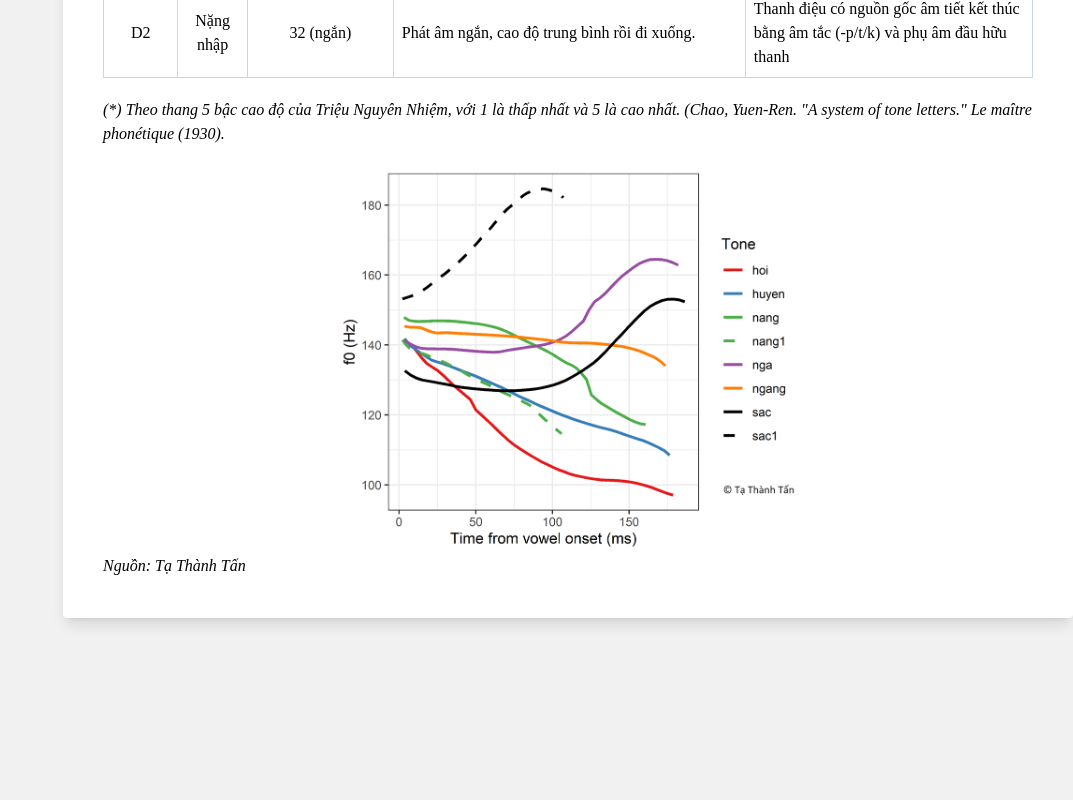
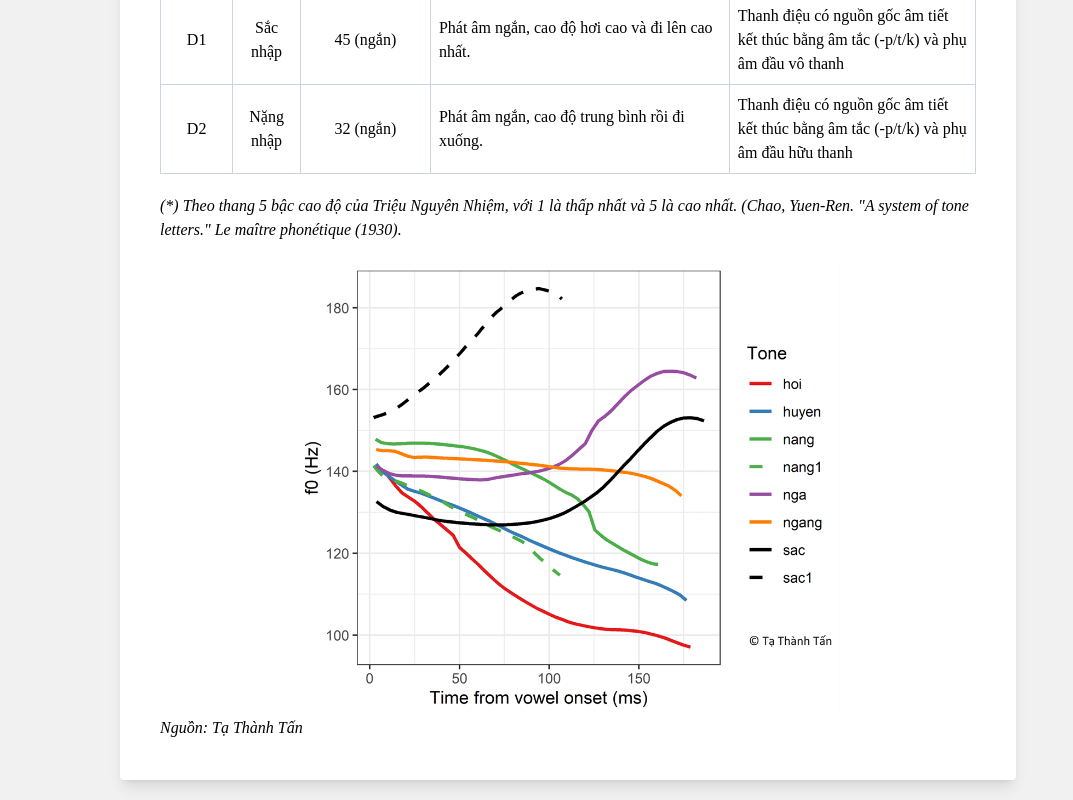
Before and after one commit to scientific99/ipa-scientific-research, a React (Create React App) app: page /document in a window 1280 px wide. Shown: the part 864-1664 px from the top of the page, without its empty margins (207-1280 px from the left). Before the commit the page ends 1502 px from the top, so only its background shows below. Built offline with nearby package versions, Linux system fonts and the light colour scheme.

Commit message:
update max-width

```diff
--- a/src/components/Document.tsx
+++ b/src/components/Document.tsx
@@ -32,7 +32,7 @@ const rows: Row[] = [
 
 export function Document() {
     return (
-        <div className="font-document m-5 mt-10 flex flex-col p-10 bg-white mx-auto shadow-lg rounded">
+        <div className="max-w-4xl font-document m-5 mt-10 flex flex-col p-10 bg-white mx-auto shadow-lg rounded">
             <table className="min-w-full divide-y divide-gray-200">
                 <caption className="caption-top pb-5 text-xl">
                     BẢNG QUY ĐỔI KÍ HIỆU THANH ĐIỆU
@@ -57,7 +57,7 @@ export function Document() {
             <span className="my-5 italic">
                 (*) Theo thang 5 bậc cao độ của Triệu Nguyên Nhiệm, với 1 là thấp nhất và 5 là cao nhất. (Chao, Yuen-Ren. "A system of tone letters." Le maître phonétique (1930).
             </span>
-            <img src={require("./../images/vovel.png")} alt="vovel" className="w-1/2 justify-center	items-center mx-auto" />
+            <img src={require("./../images/vovel.png")} alt="vovel" className="w-2/3 justify-center	items-center mx-auto" />
             <div className="italic">Nguồn: Tạ Thành Tấn</div>
         </div >
     );
```
